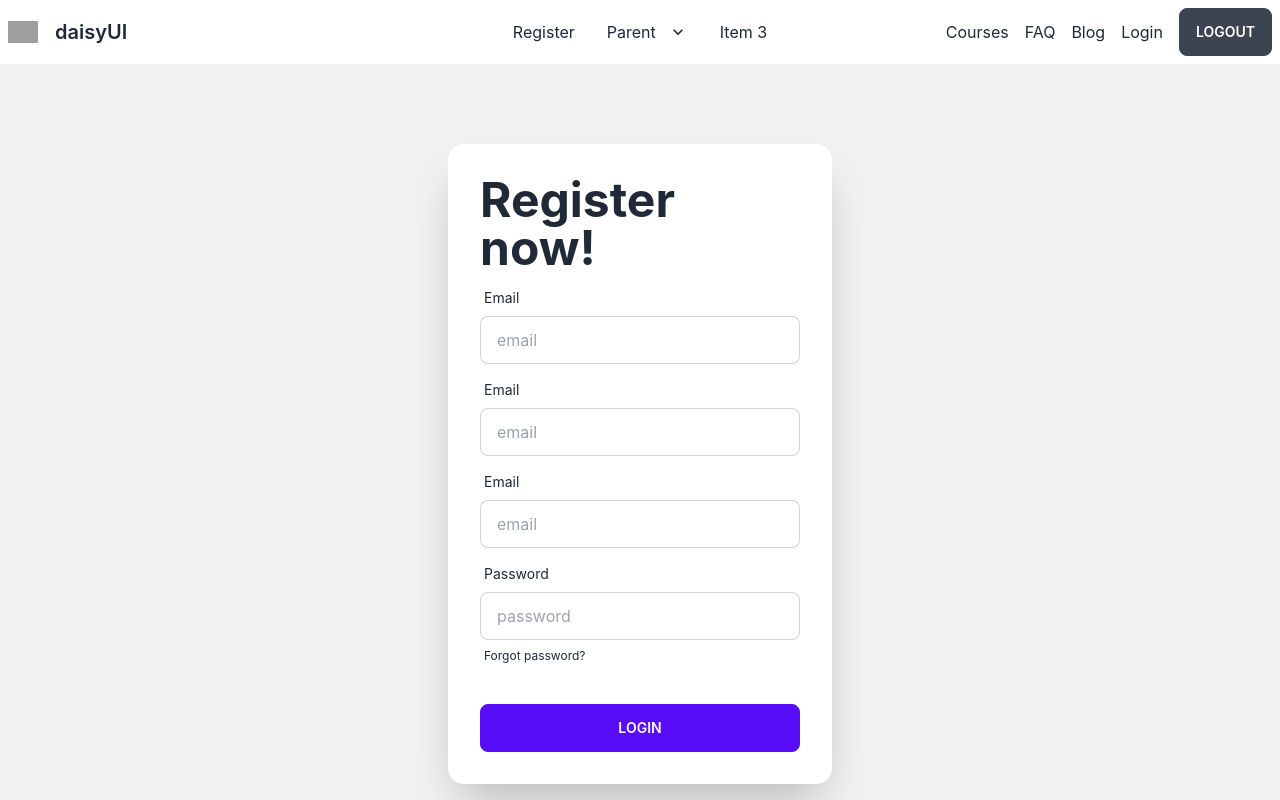
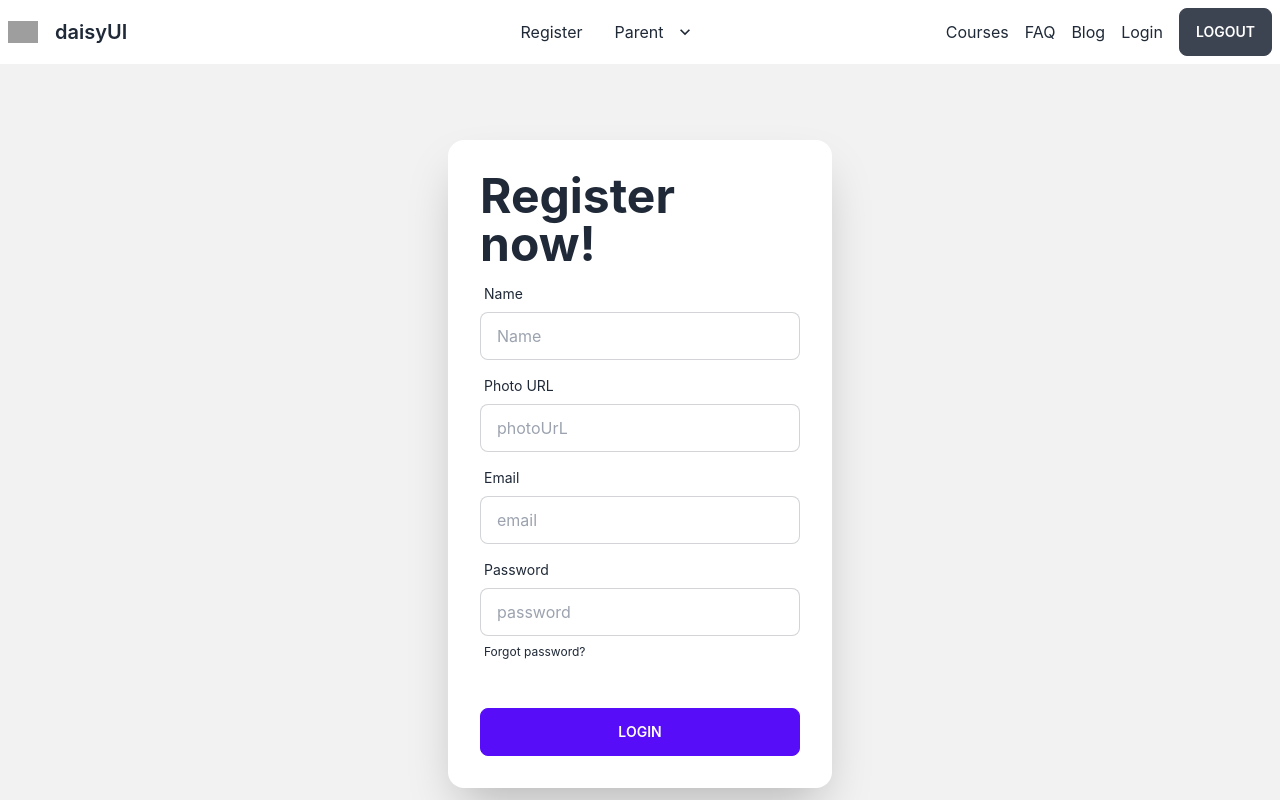
Before and after one commit to SalimmReza/AeroLearn, a React (Create React App) app: page /register in a window 1280 px wide. Shown: the top 800 px of the page. Built offline with nearby package versions, Linux system fonts and the light colour scheme; no server answers; grey boxes are pictures that could not be loaded.

Commit message:
register done

```diff
--- a/src/Contexts/AuthProvider.js
+++ b/src/Contexts/AuthProvider.js
@@ -35,7 +35,7 @@ const AuthProvide = ({ children }) => {
     }
 
     const updateUserProfile = (profile) => {
-        return updateProfile(auth.currentUser, profile);
+        return updateProfile(auth.currentUser, { displayName: profile });
     }
 
     const verifyEmail = () => {
--- a/src/Header/NavBar.js
+++ b/src/Header/NavBar.js
@@ -1,7 +1,10 @@
-import React from 'react';
+import React, { useContext } from 'react';
 import { Link } from 'react-router-dom';
+import { AuthContext } from '../Contexts/AuthProvider';
 
 const NavBar = () => {
+    const { user } = useContext(AuthContext);
+    console.log(user)
     return (
         <div className="navbar bg-base-100">
             <div className="navbar-start">
@@ -22,7 +25,7 @@ const NavBar = () => {
                                 <li><a>Submenu 2</a></li>
                             </ul>
                         </li>
-                        <li><a>Item 3</a></li>
+
                     </ul>
                 </div>
                 <div className="w-[30px] rounded-xl">
@@ -43,7 +46,8 @@ const NavBar = () => {
                             <li><a>Submenu 2</a></li>
                         </ul>
                     </li>
-                    <li><a>Item 3</a></li>
+                    <li><a>{user?.displayName}</a></li>
+                    <li><a>{user?.email}</a></li>
                 </ul>
             </div>
             <div className="navbar-end gap-4">
--- a/src/Header/Pages/Register.js
+++ b/src/Header/Pages/Register.js
@@ -1,9 +1,51 @@
-import React from 'react';
+import React, { useContext, useState } from 'react';
 import { Form } from 'react-router-dom';
+import { AuthContext } from '../../Contexts/AuthProvider';
 
 const Register = () => {
+    const [error, setError] = useState("")
+    const { createUser, updateUserProfile } = useContext(AuthContext);
+
+    const handleRegister = (e) => {
+        e.preventDefault();
+        setError('');
+        const form = e.target;
+
+        const name = form.name.value;
+        const photoUrL = form.photoUrL.value;
+        const email = form.email.value;
+        const password = form.password.value;
+
+        createUser(email, password)
+            .then((userCredential) => {
+                // Signed in
+                const user = userCredential.user;
+                form.reset();
+                setError('');
+                handleUpdateUser(name, photoUrL);
+                // ...
+            })
+            .catch((error) => {
+                const errorCode = error.code;
+                const errorMessage = error.message;
+                setError(errorMessage)
+                // ..
+            });
+
+        const handleUpdateUser = (name, photoUrL) => {
+            const profile = {
+                displayName: name,
+                photoURL: photoUrL
+            }
+
+            updateUserProfile(profile)
+                .then(() => { })
+                .catch(error => console.log(error))
+        }
+
+    }
     return (
-
+        <form onSubmit={handleRegister}>
             <div className="hero min-h-screen bg-base-200">
                 <div className="hero-content ">
                     <div className="card flex-shrink-0 w-full max-w-sm shadow-2xl bg-base-100">
@@ -11,33 +53,38 @@ const Register = () => {
                             <h1 className="text-5xl font-bold">Register now!</h1>
                             <div className="form-control">
                                 <label className="label">
-                                <span className="label-text">Email</span>
+                                    <span className="label-text">Name</span>
                                 </label>
-                            <input type="text" placeholder="email" className="input input-bordered" />
+                                <input type="text"
+                                    name="name"
+                                    placeholder="Name" className="input input-bordered" required />
+                            </div>
+                            <div className="form-control">
+
+                                <label className="label">
+                                    <span className="label-text">Photo URL</span>
+                                </label>
+                                <input type="text"
+                                    name="photoUrL"
+                                    placeholder="photoUrL" className="input input-bordered" />
                             </div>
                             <div className="form-control">
 
                                 <label className="label">
                                     <span className="label-text">Email</span>
                                 </label>
-                            <input type="text" placeholder="email" className="input input-bordered" />
-                        </div>
-                        <div className="form-control">
-
-                            <label className="label">
-                                <span className="label-text">Email</span>
-                            </label>
-                            <input type="text" placeholder="email" className="input input-bordered" />
+                                <input type="email" name="email" placeholder="email" className="input input-bordered" required />
                             </div>
                             <div className="form-control">
                                 <label className="label">
                                     <span className="label-text">Password</span>
                                 </label>
-                            <input type="text" placeholder="password" className="input input-bordered" />
+                                <input type="password" name="password" placeholder="password" className="input input-bordered" required />
                                 <label className="label">
                                     <a href="#" className="label-text-alt link link-hover">Forgot password?</a>
                                 </label>
                             </div>
+                            <p className='text-red-600'>{error}</p>
                             <div className="form-control mt-6">
                                 <button className="btn btn-primary">Login</button>
                             </div>
@@ -45,6 +92,7 @@ const Register = () => {
                     </div>
                 </div>
             </div>
+        </form>
 
     );
 };
```
Lines whose indentation alone changed are shown as unchanged.
